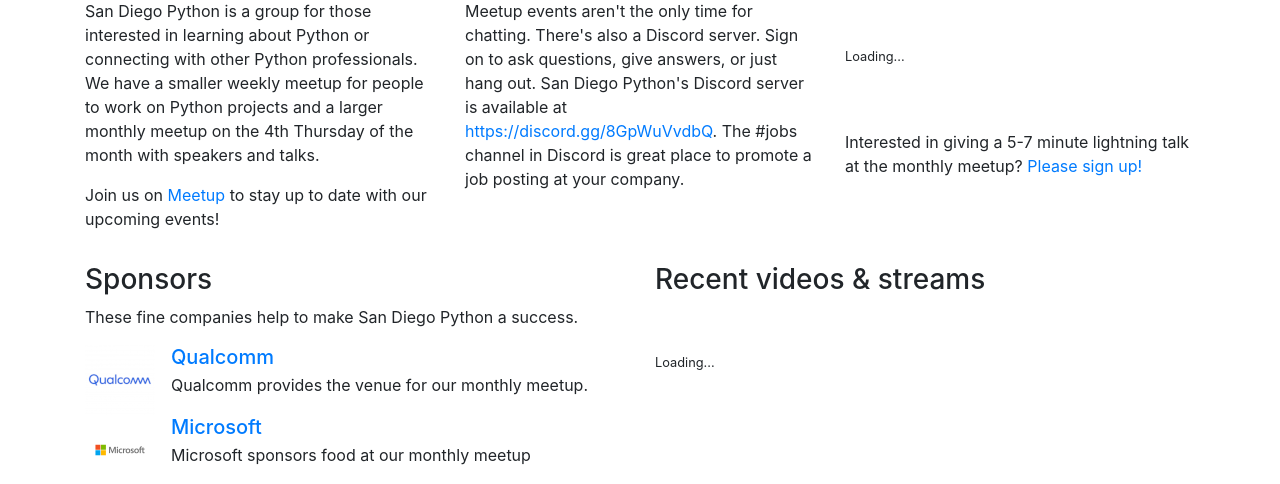
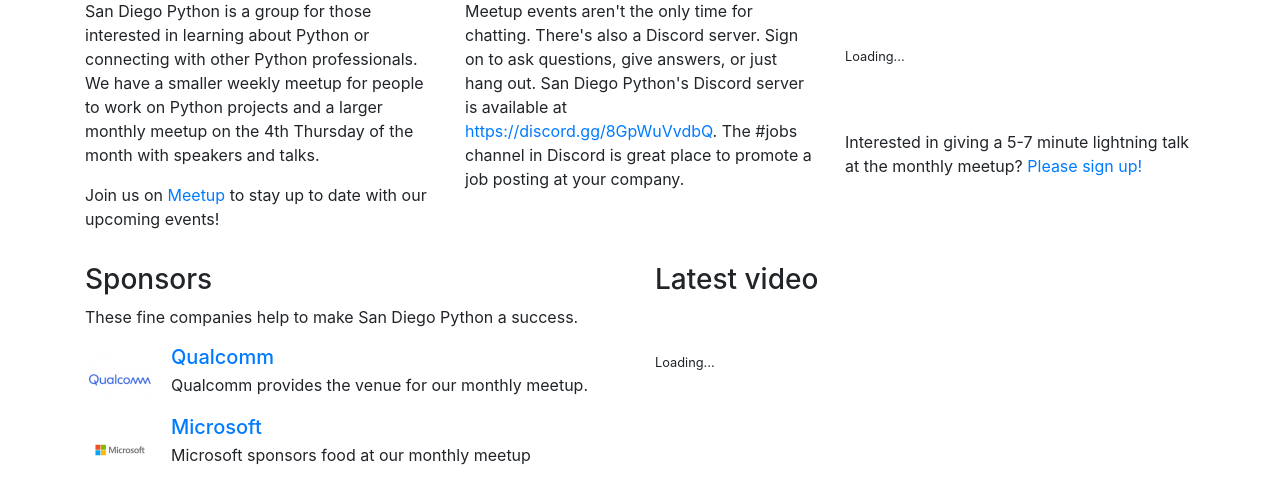
Before and after one commit to sandiegopython/pythonsd-django, a Django app: page / in a window 1280 px wide. Shown: the part 473-957 px from the top of the page. Run offline with Django 3.2, Linux system fonts and the light colour scheme; style sheets or scripts are compiled from the project's sources; some libraries are stand-ins or nearby versions.

Commit message:
refactor: update verbiage for single video
The header should indicate that only one video is below. This avoids confusion for the user wondering if more videos are loading.

```diff
--- a/pythonsd/templates/pythonsd/index.html
+++ b/pythonsd/templates/pythonsd/index.html
@@ -78,7 +78,7 @@
         </div> <!-- /col -->
 
         <div class="col-lg-6">
-          <h3>Recent videos &amp; streams</h3>
+          <h3>Latest video</h3>
 
           <div id="youtube-widget" hx-get="{% url 'recent_videos' %}" hx-trigger="load">
             <p class="small py-5">Loading...</p>
```
